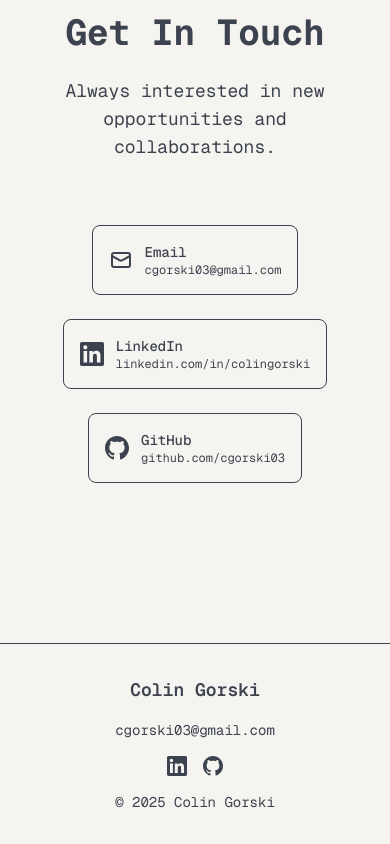
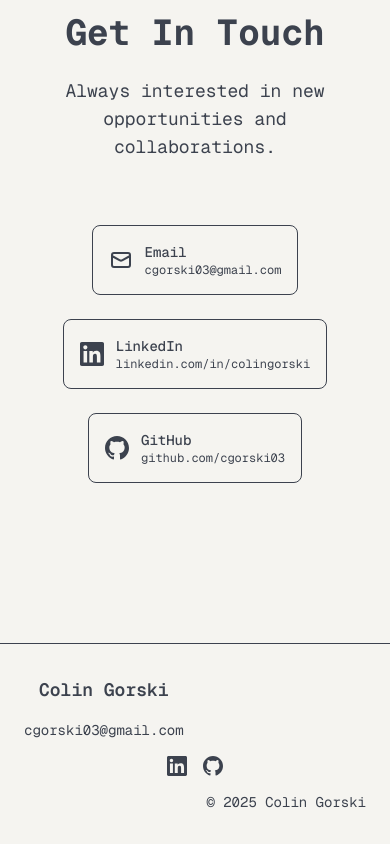
Before and after one commit to cgorski03/colingorski-portfolio, a Next.js app: page / in a window 390 px wide. Shown: the part 5564-6408 px from the top of the page. Built offline with nearby package versions, Linux system fonts and the light colour scheme.

Commit message:
fix: centering icons on footer

```diff
--- a/src/components/layout/footer.tsx
+++ b/src/components/layout/footer.tsx
@@ -6,9 +6,9 @@ export default function Footer() {
   return (
     <footer className="border-t border-border bg-muted/30">
       <div className="container mx-auto max-w-5xl px-6 py-8">
-        <div className="flex flex-col md:flex-row justify-between items-center space-y-4 md:space-y-0">
+        <div className="grid grid-cols-1 md:grid-cols-3 gap-4 md:gap-0 items-center">
           {/* Left: Name and Email */}
-          <div className="flex flex-col md:flex-row items-center gap-4 md:gap-6">
+          <div className="flex flex-col md:flex-row items-center gap-4 md:gap-6 justify-self-start">
             <h3 className="text-lg font-semibold text-foreground">Colin Gorski</h3>
             <a
               href="mailto:cgorski03@gmail.com"
@@ -19,7 +19,7 @@ export default function Footer() {
           </div>
 
           {/* Center: Social Links */}
-          <div className="flex items-center gap-4">
+          <div className="flex items-center gap-4 justify-self-center">
             <a
               href="https://www.linkedin.com/in/colingorski/"
               target="_blank"
@@ -43,7 +43,7 @@ export default function Footer() {
           </div>
 
           {/* Right: Copyright and Legal */}
-          <div className="flex flex-col md:flex-row items-center gap-4 md:gap-6 text-sm text-muted-foreground">
+          <div className="flex flex-col md:flex-row items-center gap-4 md:gap-6 text-sm text-muted-foreground justify-self-end">
             <p>© {new Date().getFullYear()} Colin Gorski</p>
           </div>
         </div>
```
